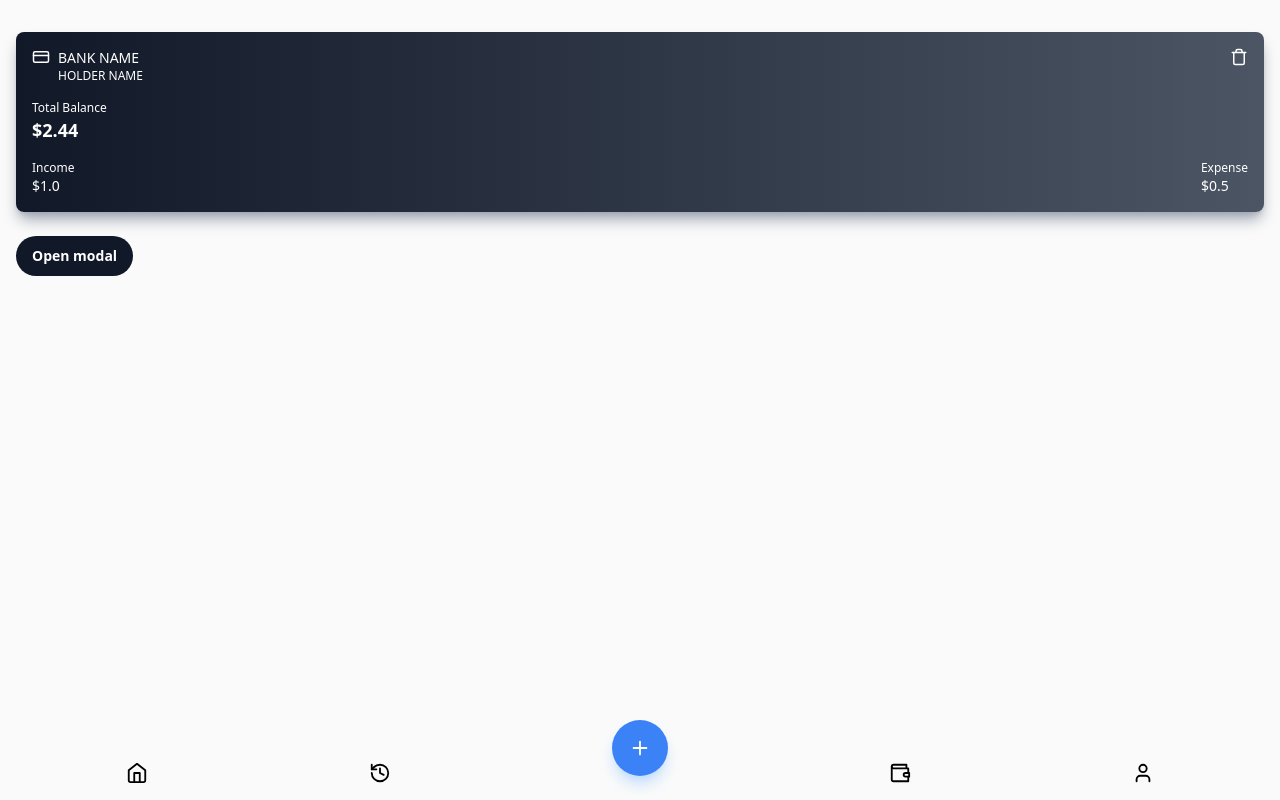
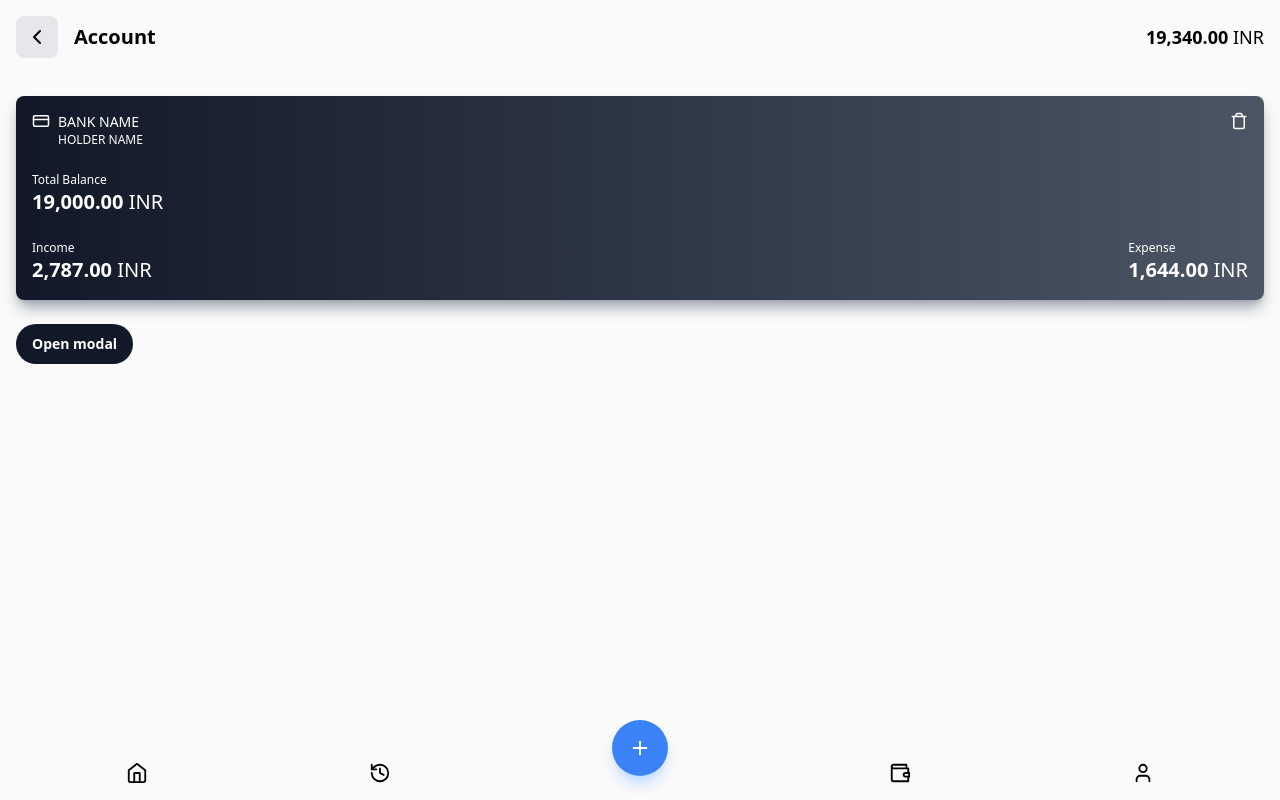
Before and after one commit to ImRayy/ExpenseManager, a Next.js app: page /accounts in a window 1280 px wide. Built offline with nearby package versions, Linux system fonts and the light colour scheme.

Commit message:
Updated UI

```diff
--- a/components/account/Card.tsx
+++ b/components/account/AccountCard.tsx
@@ -1,10 +1,10 @@
 import { CreditCard, Trash } from "lucide-react";
 import React from "react";
 
-const Card = () => {
+const AccountCard = () => {
   return (
     <div className="w-full rounded-lg bg-gradient-to-r from-gray-900 to-gray-600 p-4 text-sm text-white shadow-lg shadow-gray-400">
-      <div className="flex flex-col gap-4">
+      <div className="flex flex-col gap-6">
         <div className="relative flex gap-2">
           <CreditCard size={18} />
           <span className="flex flex-col">
@@ -15,16 +15,22 @@ const Card = () => {
         </div>
         <div className="flex flex-col">
           <span className="text-xs">Total Balance</span>
-          <span className="text-lg font-semibold">$2.44</span>
+          <span className="text-xl font-bold">
+            19,000.00 <span className="font-normal">INR</span>
+          </span>
         </div>
         <div className="flex justify-between">
           <div className="flex flex-col">
             <span className="text-xs">Income</span>
-            <span>$1.0</span>
+            <span className="text-xl font-bold">
+              2,787.00 <span className="font-normal">INR</span>
+            </span>
           </div>
-          <div className="flex flex-col">
+          <div className="flex flex-col text-start">
             <span className="text-xs">Expense</span>
-            <span>$0.5</span>
+            <span className="text-xl font-bold">
+              1,644.00 <span className="font-normal">INR</span>
+            </span>
           </div>
         </div>
       </div>
@@ -32,4 +38,4 @@ const Card = () => {
   );
 };
 
-export default Card;
+export default AccountCard;
--- a/components/home/InfoCards.tsx
+++ b/components/home/InfoCards.tsx
@@ -3,36 +3,35 @@ import { useRouter } from "next/router";
 import Card from "../ui/Card";
 import React from "react";
 interface InfoCardsProps {
-  income: number;
-  expenses: number;
+  income: string;
+  expenses: string;
 }
-
 const InfoCards = ({ income }: InfoCardsProps) => {
   const router = useRouter();
   return (
     <div className="flex w-full gap-4">
       <Card variant="green" size="default" className="font-bold">
         <div
-          className="flex flex-col justify-center gap-2 text-xs text-white drop-shadow-sm"
+          className="flex flex-col justify-center gap-4 text-xs text-white drop-shadow-sm"
           onClick={() => router.push("/budget/income")}
         >
           <span className="flex items-center gap-2">
             <Download size={14} />
             Income
           </span>
-          <span className="text-lg">{income} INR</span>
+          <span className="text-2xl">₹ {income}</span>
         </div>
       </Card>
       <Card variant="black" size="default" className="font-bold">
         <div
-          className="flex flex-col justify-center gap-2 text-xs text-white drop-shadow-sm"
+          className="flex flex-col justify-center gap-4 text-xs text-white drop-shadow-sm"
           onClick={() => router.push("/budget/expenses")}
         >
           <span className="flex items-center gap-2">
             <Upload size={14} />
             Expenses
           </span>
-          <span className="text-lg">{income} INR</span>
+          <span className="text-2xl">₹ {income}</span>
         </div>
       </Card>
     </div>
--- a/components/ui/Button.tsx
+++ b/components/ui/Button.tsx
@@ -2,21 +2,29 @@ import { cva, VariantProps } from "class-variance-authority";
 import React from "react";
 
 const ButtonVariants = cva(
-  "rounded-full text-sm flex text-white items-center gap-2 font-bold select-none cursor-pointer active:scale-95 transition-transform duration-150",
+  "text-sm flex justify-center items-center gap-2 font-bold select-none cursor-pointer active:scale-95 transition-transform duration-150",
   {
     variants: {
       variant: {
-        default: "bg-gray-900 hover:bg-gray-800",
+        default: "text-white bg-gray-900 hover:bg-gray-800",
+        secondary:
+          "text-black bg-gray-200 hover:bg-gray-300 border border-gray-200",
         relaxed_rose:
-          "bg-gradient-to-r from-rose-500 to-rose-400 hover:bg-red-400 shadow-md shadow-red-200",
+          "bg-gradient-to-r text-white from-rose-500 to-rose-400 hover:bg-red-400 shadow-md shadow-red-200",
       },
       size: {
         default: "h-10 px-4 py-1",
+        equal: "p-2",
+      },
+      rounded: {
+        default: "rounded-full",
+        lg: "rounded-lg",
       },
     },
     defaultVariants: {
       variant: "default",
       size: "default",
+      rounded: "default",
     },
   }
 );
@@ -25,10 +33,16 @@ export interface ButtonProps
   extends React.ButtonHTMLAttributes<HTMLButtonElement>,
     VariantProps<typeof ButtonVariants> {}
 
-const Button = ({ variant, size, className, ...rest }: ButtonProps) => {
+const Button = ({
+  variant,
+  size,
+  rounded,
+  className,
+  ...rest
+}: ButtonProps) => {
   return (
     <button
-      className={ButtonVariants({ variant, size, className })}
+      className={ButtonVariants({ variant, size, rounded, className })}
       {...rest}
     />
   );
--- a/components/ui/Card.tsx
+++ b/components/ui/Card.tsx
@@ -11,7 +11,7 @@ const cardVariants = cva("p-3 rounded-lg", {
         "bg-gradient-to-r from-gray-900 to-gray-500 shadow-lg shadow-gray-400",
     },
     size: {
-      default: "w-full h-24",
+      default: "w-full h-28",
     },
 
     defaultVariants: {
--- a/components/ui/Modal.tsx
+++ b/components/ui/Modal.tsx
@@ -4,7 +4,7 @@ import { X, Trash } from "lucide-react";
 import Button from "./Button";
 interface ModalProps {
   title: string;
-  description: string;
+  description?: string;
   buttonTxt: string;
   buttonVariant?: "delete" | "success";
   children?: React.ReactNode;
--- /dev/null
+++ b/components/ui/NavHeader.tsx
@@ -0,0 +1,28 @@
+import { ChevronLeft } from "lucide-react";
+import Button from "./Button";
+import React from "react";
+
+interface HeaderProps {
+  title: string;
+  amount: string;
+  currency: "inr" | "dollar";
+}
+const NavHeader = ({ title, amount, currency }: HeaderProps) => {
+  return (
+    <div className="fixed left-0 top-0 flex w-full items-center text-xl font-bold">
+      <div className="flex w-full items-center gap-4 p-4">
+        <Button variant="secondary" rounded="lg" size="equal">
+          <ChevronLeft />
+        </Button>
+        <div className="flex w-full justify-between">
+          {title}
+          <span className="text-lg">
+            {amount} <span className="font-light uppercase">{currency}</span>
+          </span>
+        </div>
+      </div>
+    </div>
+  );
+};
+
+export default NavHeader;
--- a/components/ui/Title.tsx
+++ b/components/ui/Title.tsx
@@ -3,13 +3,13 @@ import React from "react";
 interface TitleProps {
   title?: string;
   amount?: string;
-  currency: "inr" | "dollar";
+  currency?: "inr" | "dollar";
 }
 
 const Title = ({ title, amount, currency }: TitleProps) => {
   return (
     <section className="flex w-full flex-col gap-2">
-      <span>{title}</span>
+      <span className="text-xl font-bold capitalize">{title}</span>
       <span className="space-x-2 text-3xl">
         <span className="font-extrabold">{amount}</span>
         <span className="font-normal uppercase">{currency}</span>
--- a/pages/accounts.tsx
+++ b/pages/accounts.tsx
@@ -1,16 +1,16 @@
-import Card from "@/components/account/Card";
+import AccountCard from "@/components/account/AccountCard";
+import NavHeader from "@/components/ui/NavHeader";
 import Button from "@/components/ui/Button";
 import MyModal from "@/components/ui/Modal";
 import React, { useState } from "react";
 const Accounts = () => {
   const [isOpen, setIsOpen] = useState(false);
+  // const [account, setAccount] = useState({ holderName: "" });
   return (
     <div className="px-4 pt-4">
-      <span className="text-lg font-bold">
-        {/* <Title title="Accounts" label="Total: INR 16,000.00" /> */}
-      </span>
-      <section className="pt-4">
-        <Card />
+      <NavHeader title="Account" currency="inr" amount="19,340.00" />
+      <section className="pt-20">
+        <AccountCard />
       </section>
       <div className="pt-6"></div>
       <Button className="text-white" onClick={() => setIsOpen(true)}>
@@ -19,12 +19,19 @@ const Accounts = () => {
       <MyModal
         isOpen={isOpen}
         setIsOpen={setIsOpen}
-        title="Payment Successful"
-        description="Note: Deleting this account will remove it permanently and delete all associated transactions with it"
+        title="New Account"
         buttonTxt="Delete"
         buttonVariant="delete"
         buttonFunction={() => setIsOpen(false)}
-      />
+      >
+        <div>
+          <input
+            type="text"
+            className="w-full border-b px-4 py-2.5"
+            placeholder="Account Name"
+          />
+        </div>
+      </MyModal>
     </div>
   );
 };
--- a/pages/budget/[[...index.js]].tsx
+++ b/pages/budget/[[...index]].tsx
@@ -1,18 +1,28 @@
+import { GetServerSidePropsContext, InferGetStaticPropsType } from "next";
 import Categories from "@/components/Budget/Categories";
+import { Download, Upload } from "lucide-react";
 import PieChart from "@/components/ui/Chart";
 import Title from "@/components/ui/Title";
-import { Download } from "lucide-react";
 import React from "react";
-const Budget = () => {
+
+export const getServerSideProps = async (ctx: GetServerSidePropsContext) => {
+  const { index } = ctx.query;
+  return {
+    props: { index },
+  };
+};
+const Budget = ({
+  index,
+}: InferGetStaticPropsType<typeof getServerSideProps>) => {
   return (
     <div className="flex min-h-screen flex-col items-center gap-4 px-4 pt-4">
       {/* Title */}
-      <Title title="Income" currency="inr" amount="22,898.00" />
+      <Title title={index?.toString()} currency="inr" amount="22,898.00" />
       {/* Chart */}
       <section className="relative mb-5 w-2/4 rounded-full bg-white p-2">
         <PieChart />
         <div className="absolute left-0 top-0 flex h-full w-full items-center justify-center">
-          <Download className="text-gray-500" />
+          <Download className="text-gray-500" size={40} />
         </div>
       </section>
       {/* Categories */}
--- a/pages/index.tsx
+++ b/pages/index.tsx
@@ -25,7 +25,7 @@ const Home = () => {
       <section className="mb-3">
         <Title amount="19,932.00" currency="inr" />
       </section>
-      <InfoCards income={0.0} expenses={0.0} />
+      <InfoCards income="28,708.00" expenses="8,776.00" />
     </div>
   );
 };
```
